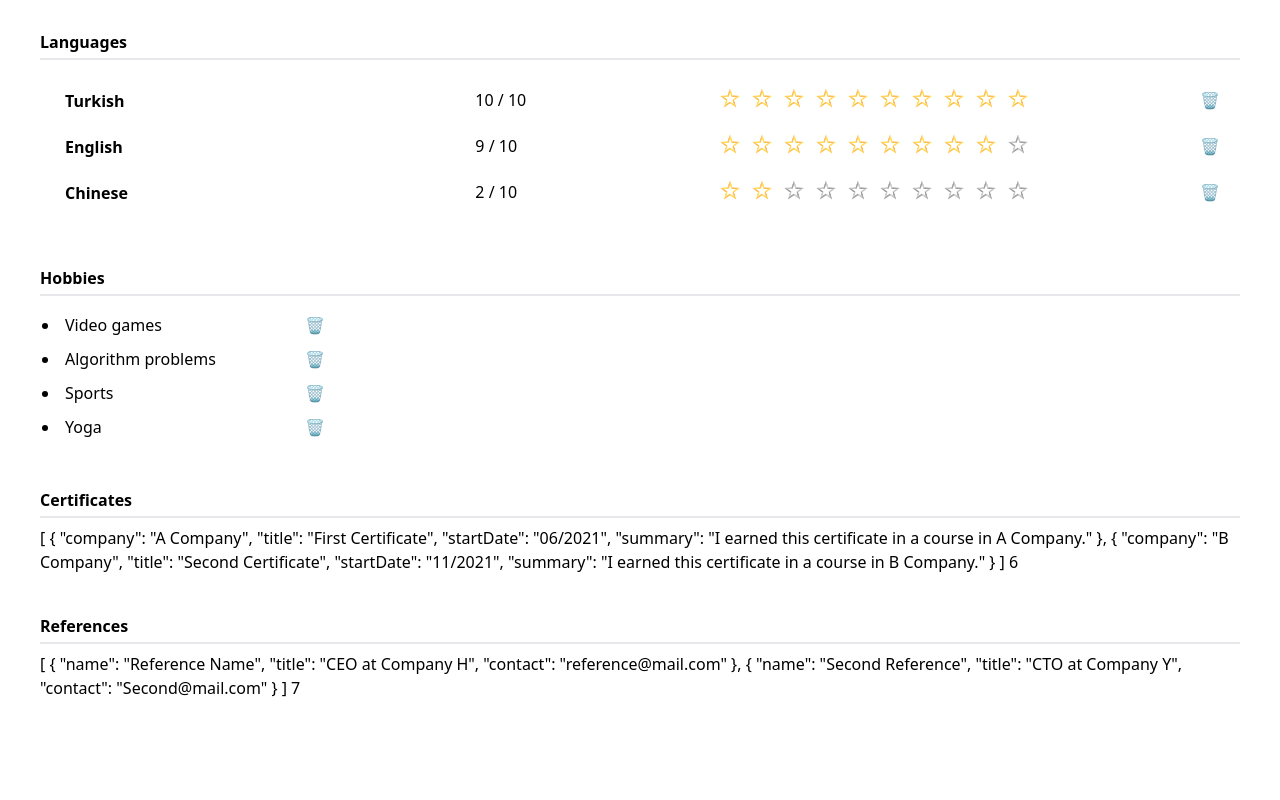
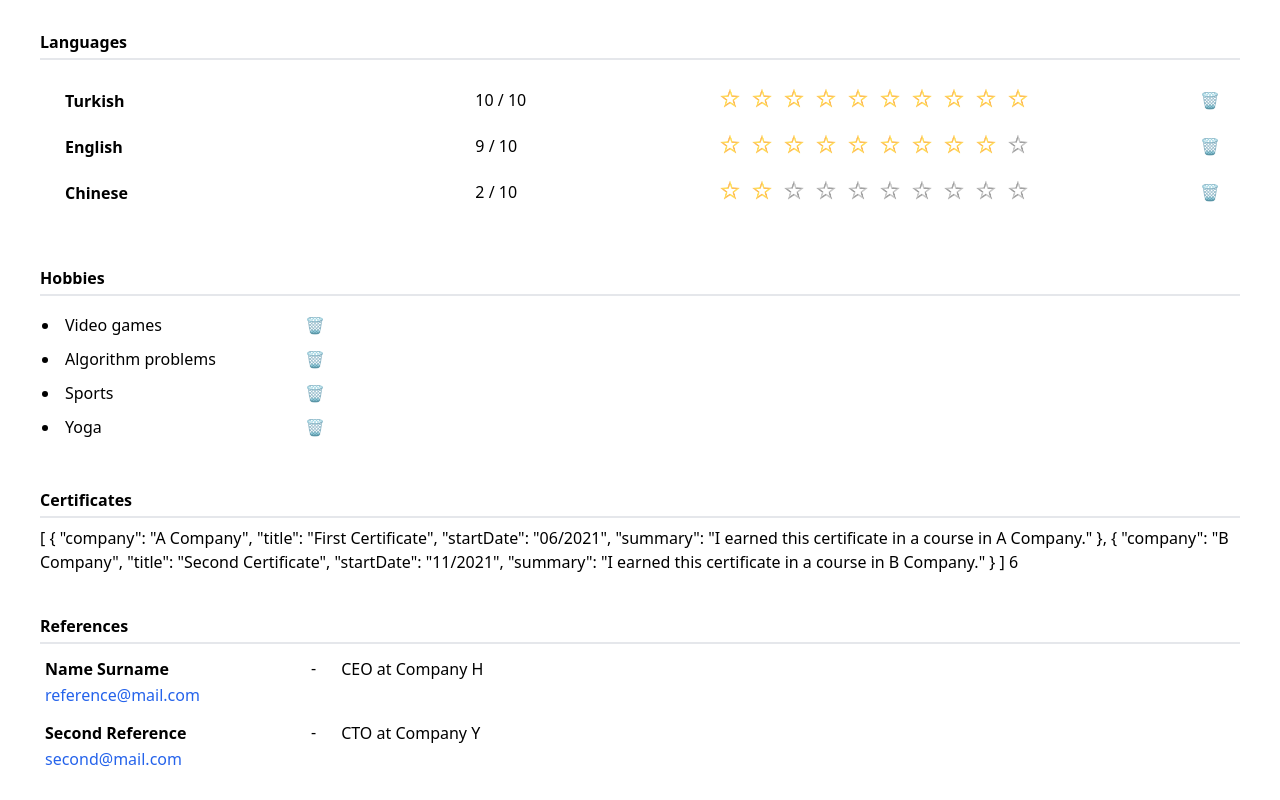
Before and after one commit to Spencehiko/cv-generator, a Vue app: page / in a window 1280 px wide. Shown: the part 892-1692 px from the top of the page. Before the commit the page ends 1616 px from the top, so only its background shows below. Built offline with nearby package versions, Linux system fonts and the light colour scheme.

Commit message:
feat! reference added

```diff
--- a/index.html
+++ b/index.html
@@ -4,7 +4,7 @@
     <meta charset="UTF-8" />
     <link rel="icon" href="/favicon.ico" />
     <meta name="viewport" content="width=device-width, initial-scale=1.0" />
-    <title>Vite App</title>
+    <title>CV Generator</title>
   </head>
   <body>
     <div id="app"></div>
--- a/src/components/sections/Reference.vue
+++ b/src/components/sections/Reference.vue
@@ -2,14 +2,18 @@
 import { useMainStore } from "@/stores/main";
 import { storeToRefs } from "pinia";
 
-const props = defineProps(["sectionData", "sectionIndex"]);
-
+const props = defineProps(["sectionIndex"]);
 const store = useMainStore();
 const { sections } = storeToRefs(store);
+const { deleteItem } = store;
 </script>
 <template>
-    <div>
-        {{ sectionData }}
-        {{ sectionIndex }}
+    <div v-for="(reference, index) in sections[sectionIndex].data" :key="index" class="flex flex-col my-3">
+        <div class="flex flex-row gap-5">
+            <input v-model="reference['name']" class="border border-transparent pl-1 rounded outline-none font-bold hover:border-gray-400 focus:border-gray-800" />
+            <span>-</span>
+            <input v-model="reference['title']" class="border border-transparent pl-1 rounded outline-none hover:border-gray-400 focus:border-gray-800" />
+        </div>
+        <input v-model="reference['contact']" class="border border-transparent pl-1 rounded outline-none text-blue-600 hover:border-gray-400 focus:border-gray-800" />
     </div>
 </template>
--- a/src/stores/main.ts
+++ b/src/stores/main.ts
@@ -109,14 +109,14 @@ export const useMainStore = defineStore("main", () => {
             type: "reference",
             data: [
                 {
-                    name: "Reference Name",
+                    name: "Name Surname",
                     title: "CEO at Company H",
                     contact: "reference@mail.com",
                 },
                 {
                     name: "Second Reference",
                     title: "CTO at Company Y",
-                    contact: "Second@mail.com",
+                    contact: "second@mail.com",
                 },
             ],
         },
```
Also changed, not shown: 1 other file (tests, documents, lock files or other folders).
